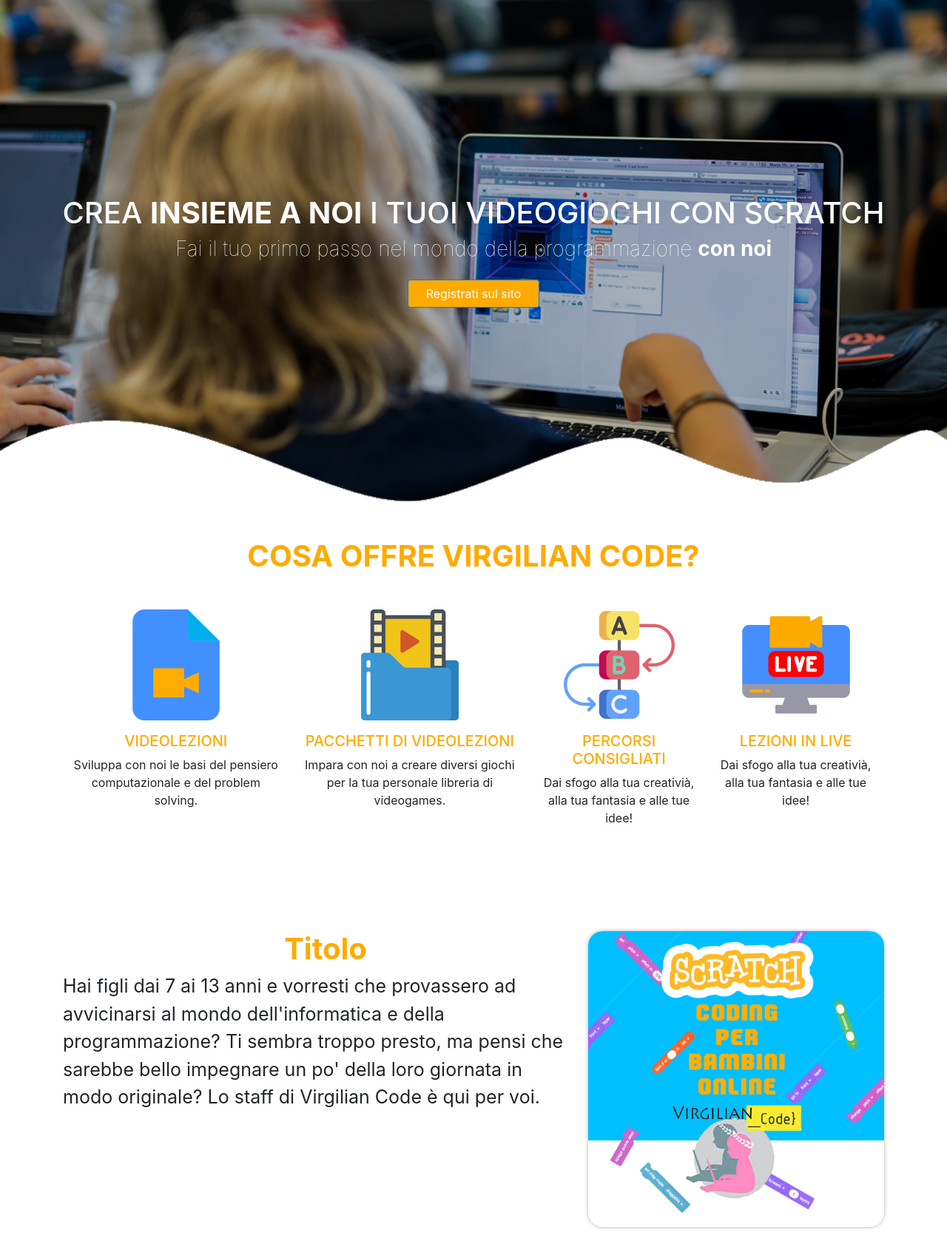
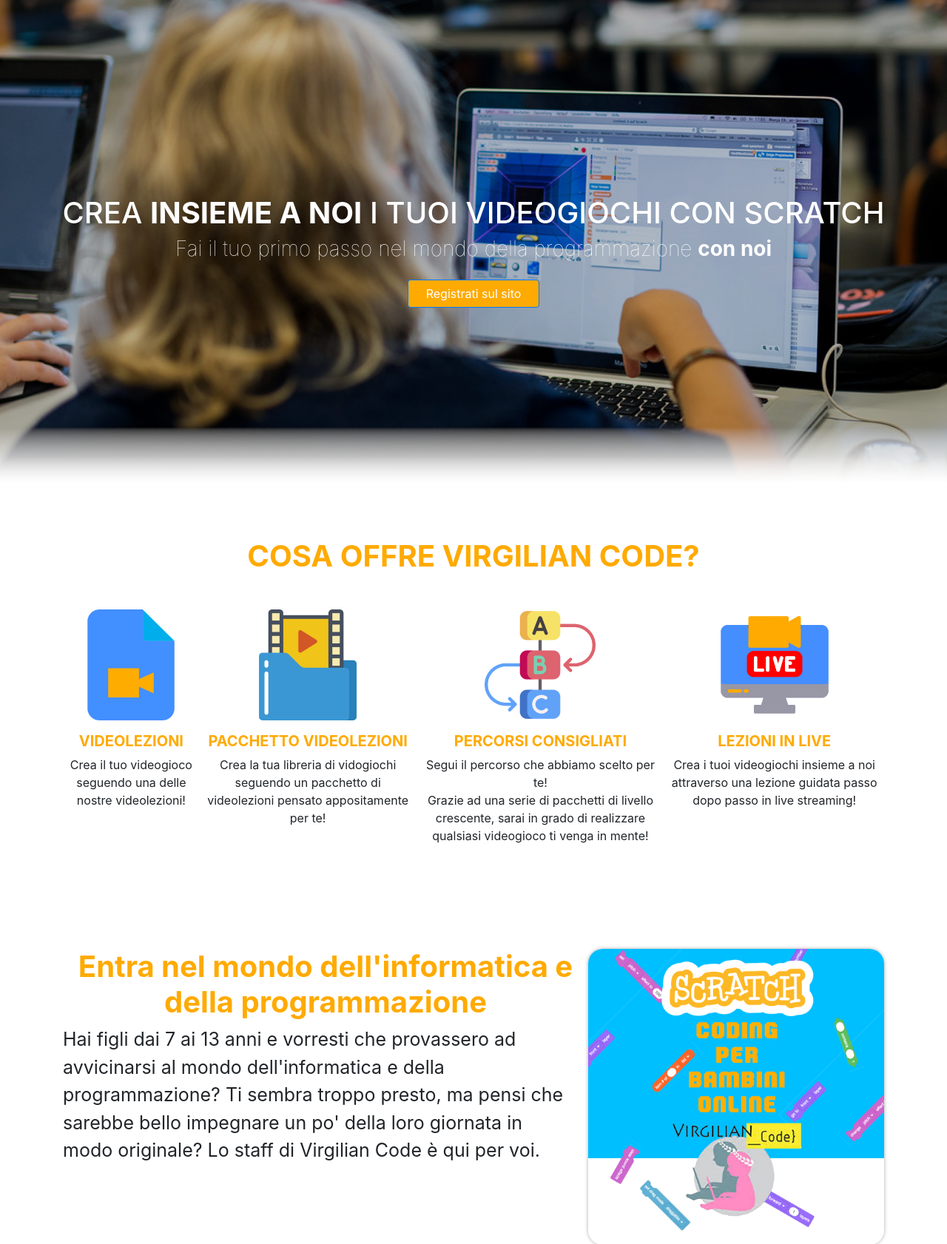
Before and after one commit to 241253/progetto_tecnologie_web, a Django app: page / in a window 1280 px wide. Shown: the part 96-1778 px from the top of the page at 74% size. Run offline with Django 3.2, Linux system fonts and the light colour scheme; some libraries are stand-ins or nearby versions.

Commit message:
Z: un po' di robe

```diff
--- a/progetto_tecnologie_web/urls.py
+++ b/progetto_tecnologie_web/urls.py
@@ -19,5 +19,6 @@ from . import views
 
 urlpatterns = [
     path('', views.landingPage, name='home'),
+    path('prenotazioni/', views.reservationPage, name='prenotazioni'),
     path('admin/', admin.site.urls),
 ]
--- a/progetto_tecnologie_web/views.py
+++ b/progetto_tecnologie_web/views.py
@@ -6,3 +6,6 @@ from django.views.decorators.cache import never_cache
 @never_cache
 def landingPage(request):
     return render(request, 'home.html')
+
+def reservationPage(request):
+    return render(request, 'prenotazioni.html')
--- a/static/css/home.css
+++ b/static/css/home.css
@@ -54,11 +54,13 @@ html, body
 
 .image-item h4
 {
+	font-weight: bold;
 	color: rgb(255,170,0);
 }
 
 .image-item h5
 {
+	font-weight: bold;
 	color: rgb(255,170,0);
 }
 
--- a/templates/base.html
+++ b/templates/base.html
@@ -31,7 +31,7 @@
             <div class="collapse navbar-collapse" id="navbarTogglerDemo02">
                 <ul class="navbar-nav justify-content-end mt-2 mt-lg-0">
                     <li class="nav-item active">
-                        <a class="nav-link" style="color: white" href="#">Prenotazioni <span class="sr-only">(current)</span></a>
+                        <a class="nav-link" style="color: white" href="{%  url 'prenotazioni' %}">Prenotazioni <span class="sr-only">(current)</span></a>
                     </li>
                     <li class="nav-item">
                         <a class="nav-link" style="color: white" href="#">Tariffe</a>
@@ -63,7 +63,7 @@
                         <a href="https://www.facebook.com/VirgilianCodeOnline/" class="footer-icons-style">
                             <i class="fab fa-facebook-square"></i>
                         </a>
-                        <a href="https://virgiliancode.altervista.org/home/?popb_pID=56&popb_track_url=https%3A%2F%2Fwww.linkedin.com%2Fin%2Frenato-turbati-2039a1b%2F" class="footer-icons-style">
+                        <a href="https://it.linkedin.com/in/renato-turbati-2039a1b" class="footer-icons-style">
                             <i class="fab fa-linkedin"></i>
                         </a>
                     </span>
--- a/templates/home.html
+++ b/templates/home.html
@@ -9,7 +9,7 @@
 
 {% block content %}
     <!-- cover image -->
-    <div class="cover-image" style="background-image: url('{% static 'img/home/cover.png' %}');">
+    <div class="cover-image" style="background-image: url('{% static 'img/home/child_blur_v3.png' %}');">
         <h1>CREA <span style="font-weight: bold">INSIEME A NOI</span> I TUOI VIDEOGIOCHI CON SCRATCH</h1>
         <h3>Fai il tuo primo passo nel mondo della programmazione <span style="font-weight: bold">con noi</span></h3>
         <div><a class="btn btn-primary px-4 mt-3" style="color: white" href="#">Registrati sul sito</a></div>
@@ -21,28 +21,29 @@
             <div class="image-item px-2">
                 <img src="{% static 'img/home/video.png' %}" style="width: 150px;"/>
                 <h5 class="mt-3">VIDEOLEZIONI</h5>
-                <p>Sviluppa con noi le basi del pensiero computazionale e del problem solving.</p>
+                <p>Crea il tuo videogioco seguendo una delle nostre videolezioni!</p>
             </div>
             <div class="image-item px-2">
                 <img src="{% static 'img/home/video-file.png' %}" style="width: 150px;"/>
-                <h5 class="mt-3">PACCHETTI DI VIDEOLEZIONI</h5>
-                <p>Impara con noi a creare diversi giochi per la tua personale libreria di videogames.</p>
+                <h5 class="mt-3">PACCHETTO VIDEOLEZIONI</h5>
+                <p>Crea la tua libreria di vidogiochi seguendo un pacchetto di videolezioni pensato appositamente per te!</p>
             </div>
             <div class="image-item px-2">
                 <img src="{% static 'img/home/percorso_icon.png' %}" style="width: 150px;"/>
                 <h5 class="mt-3">PERCORSI CONSIGLIATI</h5>
-                <p>Dai sfogo alla tua creativià, alla tua fantasia e alle tue idee!</p>
+                <p>Segui il percorso che abbiamo scelto per te!
+                    <br> Grazie ad una serie di pacchetti di livello crescente, sarai in grado di realizzare qualsiasi videogioco ti venga in mente!</p>
             </div>
             <div class="image-item px-2">
                 <img src="{% static 'img/home/streaming.png' %}" style="width: 150px;"/>
                 <h5 class="mt-3">LEZIONI IN LIVE</h5>
-                <p>Dai sfogo alla tua creativià, alla tua fantasia e alle tue idee!</p>
+                <p>Crea i tuoi videogiochi insieme a noi attraverso una lezione guidata passo dopo passo in live streaming!</p>
             </div>
         </div>
         <!-- paragrafo 1 -->
         <div class="paragraph-container">
             <div>
-                <h1>Titolo</h1>
+                <h1>Entra nel mondo dell'informatica e della programmazione</h1>
                 <p class="pr-4">Hai figli dai 7 ai 13 anni e vorresti che provassero
 ad avvicinarsi al mondo dell'informatica e della
 programmazione? Ti sembra troppo presto, ma
@@ -55,7 +56,7 @@ loro giornata in modo originale? Lo staff di Virgilian Code è qui per voi.</p>
         <div class="paragraph-container">
         <img src="{% static 'img/home/paragrafo_1.png' %}"/>
             <div>
-                <h1>Titolo</h1>
+                <h1>Impara giocando</h1>
                 <p class="pl-4">Svolgi con noi giochi ed esercizi utili a veicolare i principi
 base della programmazione attraverso la
 creazione di videogiochi e storie animate
```
Also changed, not shown: templates/prenotazioni.html (added, +12 -0 lines), static/img/home/child_blur_v3.png (added), static/img/home/cover_blur.png (added).
